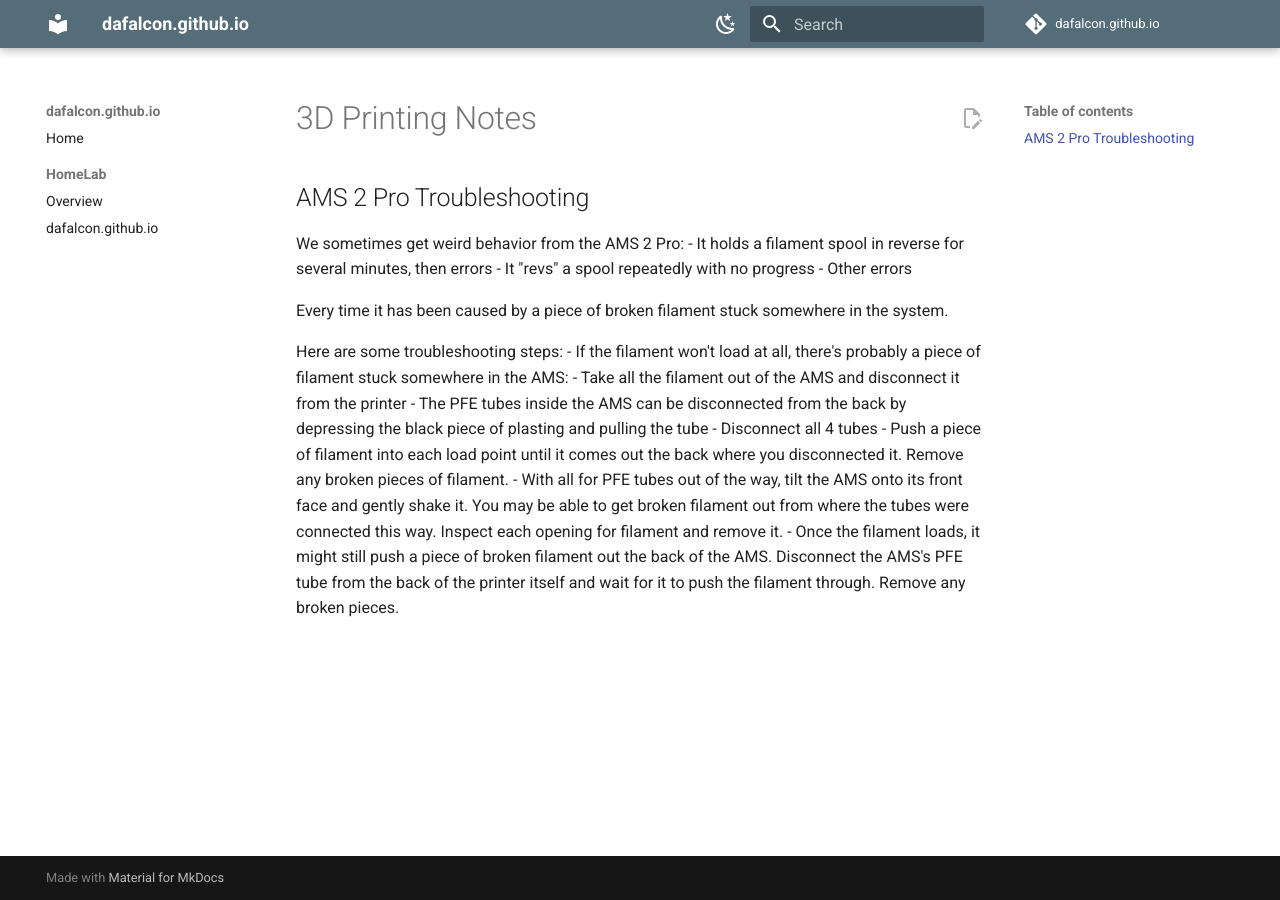
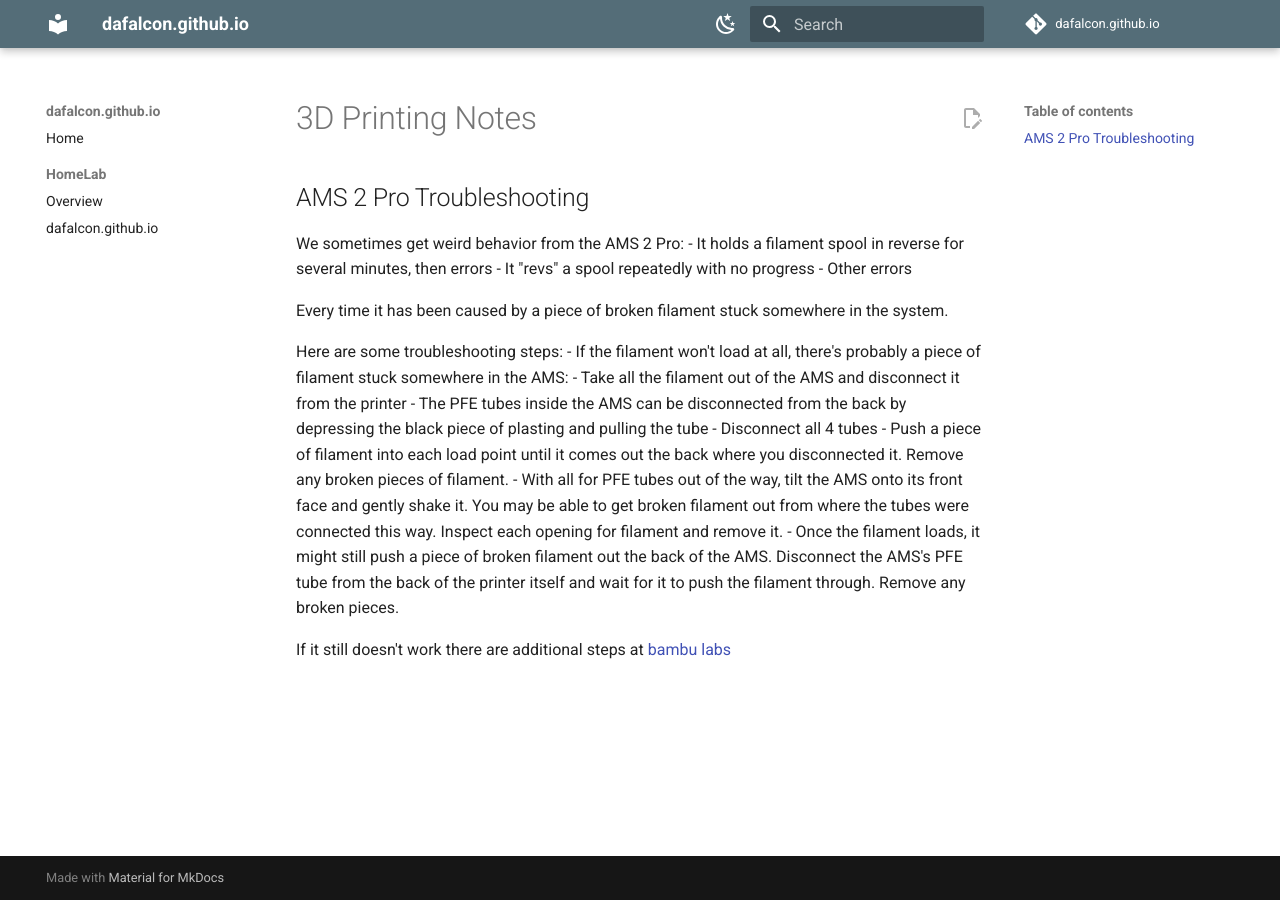
Before and after one commit to dafalcon/dafalcon.github.io, an MkDocs documentation site: the page built from docs/3dprinting.md, in a window 1280 px wide. Built offline with MkDocs 1.6.1 and Material for MkDocs 9.7.7, drawn with Linux system fonts in a browser that asks for light colours; comment, search, counter and statistics services are not loaded.

Commit message:
Update 3dprinting.md

```diff
--- a/docs/3dprinting.md
+++ b/docs/3dprinting.md
@@ -18,3 +18,5 @@
   - With all for PFE tubes out of the way, tilt the AMS onto its front face and gently shake it.  You may be able to get broken filament out from where the tubes were connected this way.  Inspect each opening for filament and remove it.
 - Once the filament loads, it might still push a piece of broken filament out the back of the AMS.
   Disconnect the AMS's PFE tube from the back of the printer itself and wait for it to push the filament through.  Remove any broken pieces.
+
+If it still doesn't work there are additional steps at [bambu labs](https://wiki.bambulab.com/en/ams-2-pro/remove-broken-stuck-material)
```
